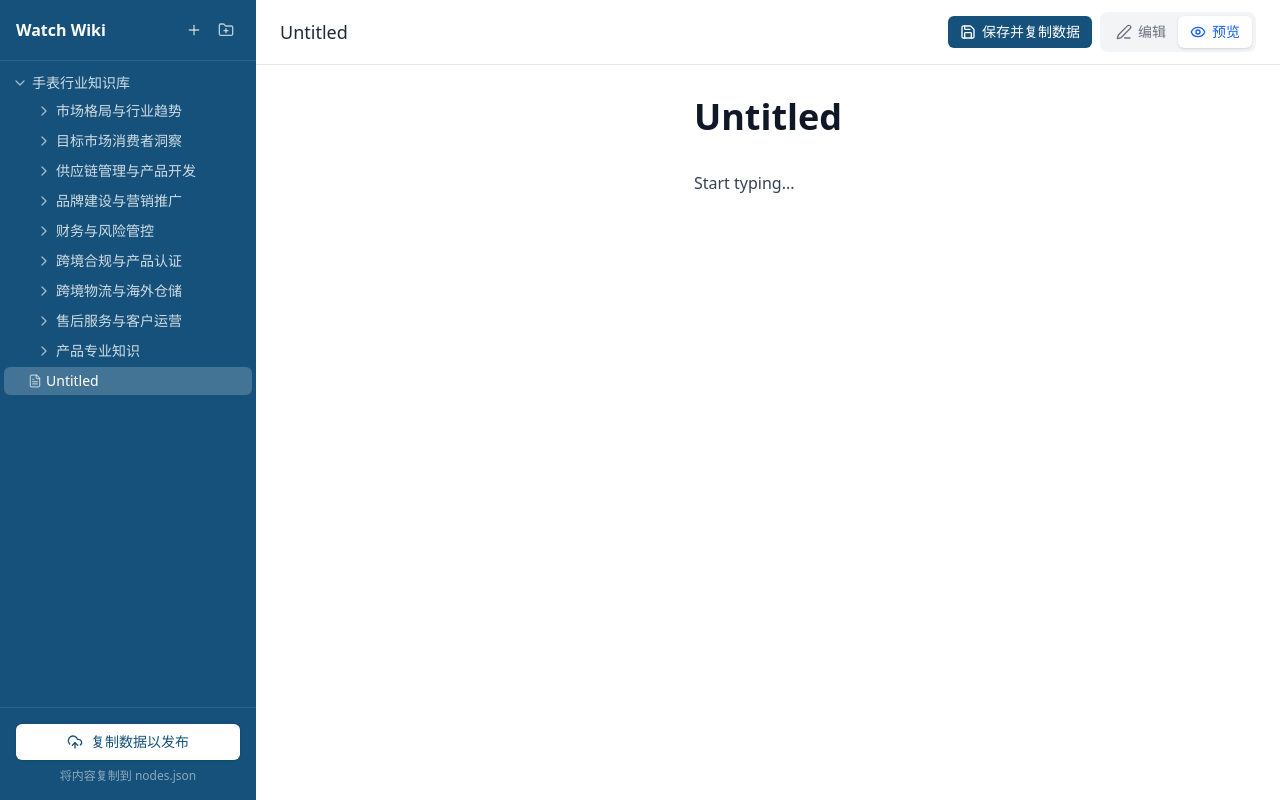
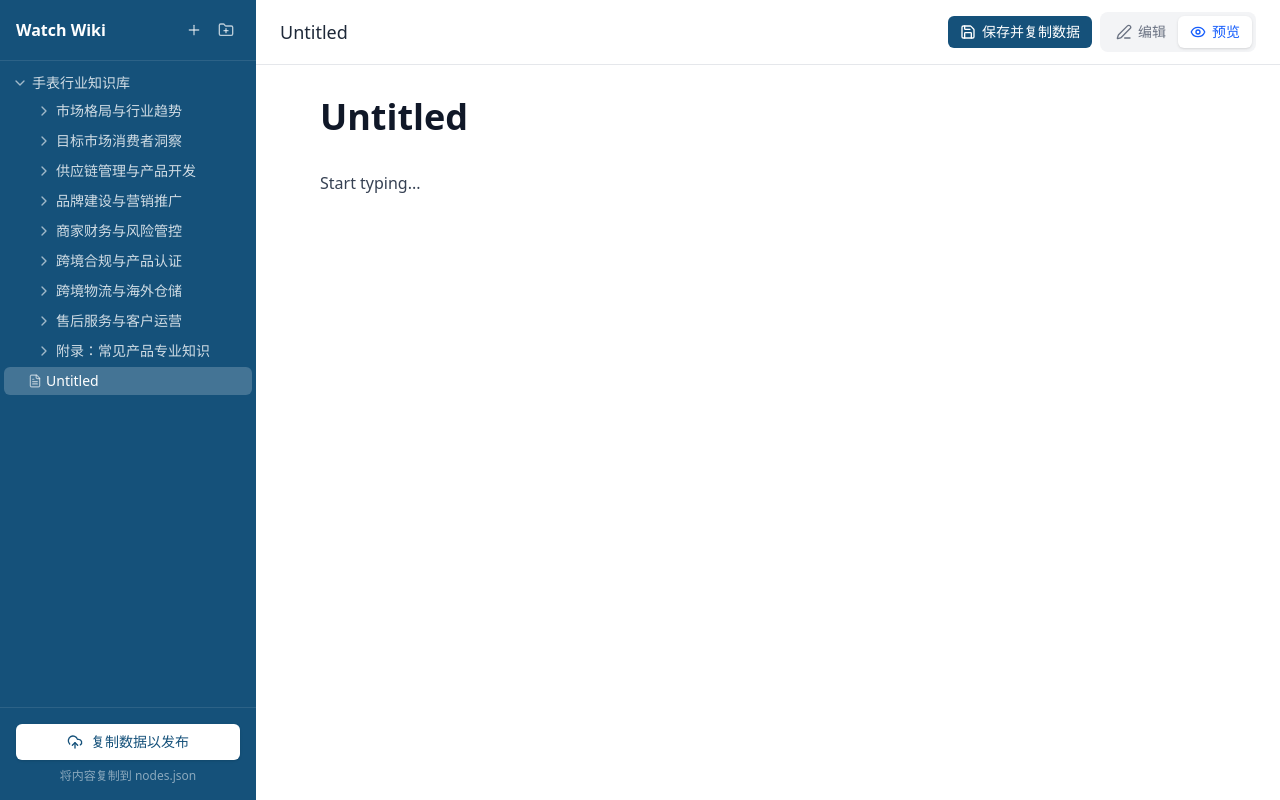
Before and after one commit to outtalents/watchwiki2.0, a React (Vite) app: page / in a window 1280 px wide. Both pictures are taken after a click on the button 194 px from the left and 30 px from the top of the page. Built offline with nearby package versions, Linux system fonts and the light colour scheme.

Commit message:
fix(editor): Improve layout and naming consistency
Adjusted CSS to ensure proper flexbox sizing in the editor component, preventing overflow issues. Also, refined folder names in `nodes.json` for better clarity and consistency within the knowledge base structure.

```diff
--- a/src/components/Editor.tsx
+++ b/src/components/Editor.tsx
@@ -208,10 +208,10 @@ export function Editor({ file, onUpdateContent, onBack, onPublish, isPublishing,
         )}
       </div>
 
-      <div className="flex-1 flex flex-col overflow-hidden relative">
+      <div className="flex-1 flex flex-col min-h-0 relative">
         {mode === 'edit' && showControls ? (
           <>
-            <div className="flex items-center space-x-1 px-4 py-2 bg-gray-50 dark:bg-gray-900 border-b border-gray-200 dark:border-gray-800 overflow-x-auto no-scrollbar">
+            <div className="flex-shrink-0 flex items-center space-x-1 px-4 py-2 bg-gray-50 dark:bg-gray-900 border-b border-gray-200 dark:border-gray-800 overflow-x-auto no-scrollbar">
               <button onClick={() => insertText('**', '**')} className="p-1.5 hover:bg-gray-200 dark:hover:bg-gray-800 rounded text-gray-600 dark:text-gray-400" title="加粗"><Bold size={16} /></button>
               <button onClick={() => insertText('*', '*')} className="p-1.5 hover:bg-gray-200 dark:hover:bg-gray-800 rounded text-gray-600 dark:text-gray-400" title="斜体"><Italic size={16} /></button>
               <div className="w-px h-4 bg-gray-300 dark:bg-gray-700 mx-1" />
@@ -230,13 +230,13 @@ export function Editor({ file, onUpdateContent, onBack, onPublish, isPublishing,
               ref={textareaRef}
               value={localContent}
               onChange={handleContentChange}
-              className="w-full h-full p-6 resize-none outline-none bg-transparent text-gray-800 dark:text-gray-200 font-mono text-sm leading-relaxed"
+              className="flex-1 p-6 resize-none outline-none bg-transparent text-gray-800 dark:text-gray-200 font-mono text-sm leading-relaxed overflow-y-auto"
               placeholder="Start typing your markdown here..."
             />
           </>
         ) : (
-          <div className="p-8 max-w-4xl mx-auto">
-            <div className="prose prose-blue dark:prose-invert max-w-none">
+          <div className="flex-1 overflow-y-auto p-8">
+            <div className="max-w-4xl mx-auto prose prose-blue dark:prose-invert">
               <ReactMarkdown remarkPlugins={[remarkGfm]}>
                 {localContent || '*Empty file*'}
               </ReactMarkdown>
--- a/src/data/nodes.json
+++ b/src/data/nodes.json
@@ -36,10 +36,10 @@
   },
   {
     "id": "c266f2a6-80a7-4b44-a276-01b1e73d3a6a",
-    "name": "财务与风险管控",
+    "name": "商家财务与风险管控",
     "type": "folder",
     "parentId": "root",
-    "isOpen": false
+    "isOpen": true
   },
   {
     "id": "bd899440-058c-41f8-b5b6-c3a9ca76ff0b",
@@ -64,7 +64,7 @@
   },
   {
     "id": "7f0eafbf-0c0d-4ef6-bafb-9e0a0c4c250f",
-    "name": "产品专业知识",
+    "name": "附录：常见产品专业知识",
     "type": "folder",
     "parentId": "root",
     "isOpen": false
```
